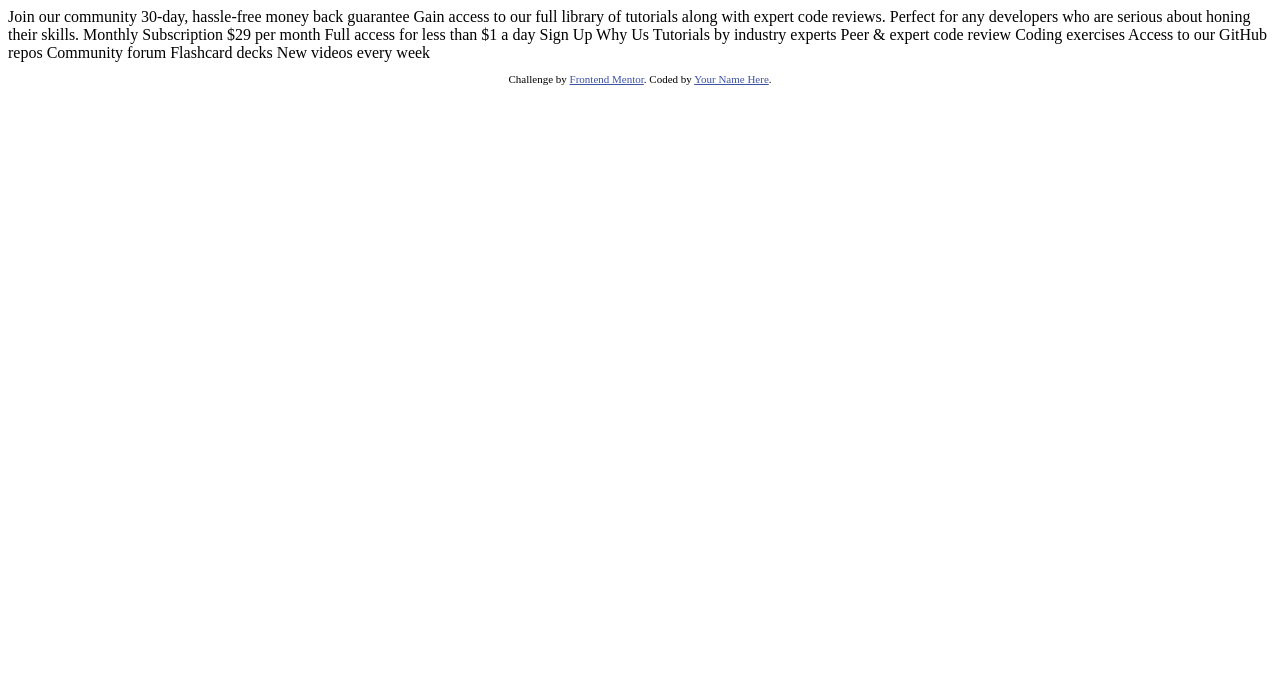
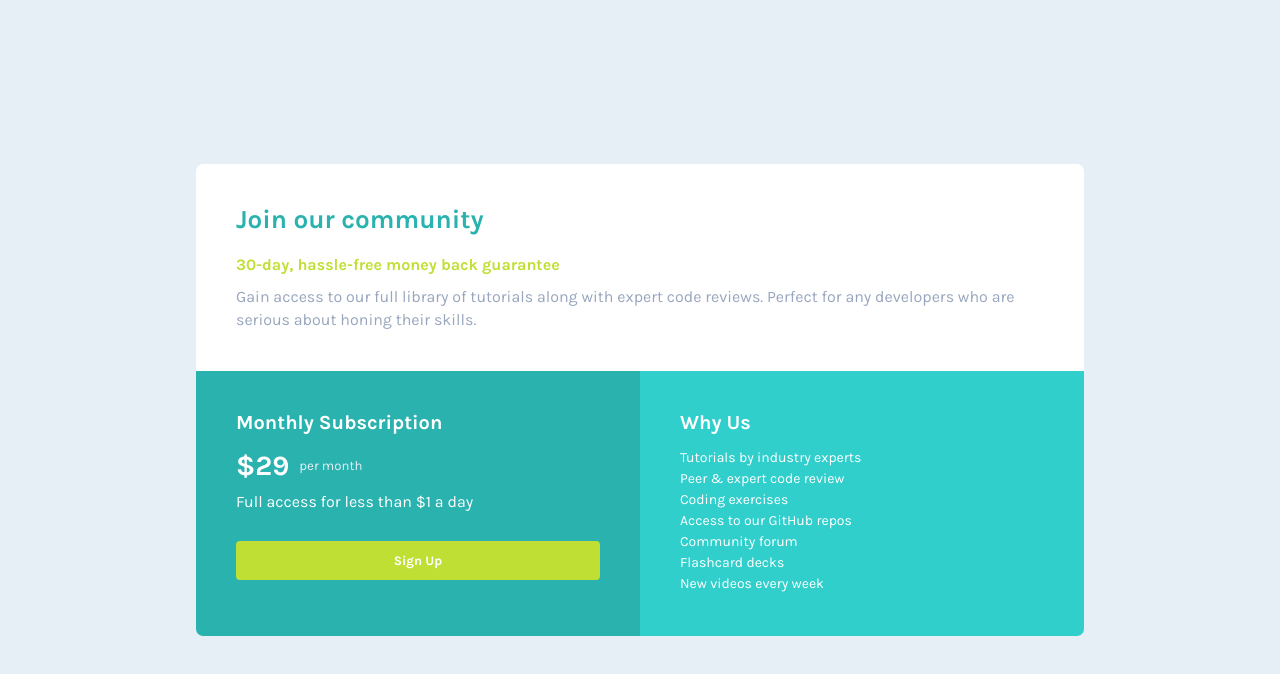
Before and after one commit to tomisin110/single-price-grid-component-master, a plain HTML site: page index.html in a window 1280 px wide. Drawn offline with Linux system fonts and the light colour scheme.

Commit message:
project updated

```diff
--- a/index.html
+++ b/index.html
@@ -5,6 +5,7 @@
   <meta name="viewport" content="width=device-width, initial-scale=1.0">
 
   <link rel="icon" type="image/png" sizes="32x32" href="./images/favicon-32x32.png">
+  <link rel="stylesheet" href="style.css">
 
   <title>Frontend Mentor | Single Price Grid Component</title>
 
@@ -15,36 +16,39 @@
   </style>
 </head>
 <body>
-  Join our community
+  <div class="container">
+    <div class="wrapper">
+      <div class="box join">
+        <h2>Join our community</h2>
+        <h4>30-day, hassle-free money back guarantee</h4>
+        <p>Gain access to our full library of tutorials along with expert code reviews.
+        Perfect for any developers who are serious about honing their skills.</p>
+      </div>
 
-  30-day, hassle-free money back guarantee
 
-  Gain access to our full library of tutorials along with expert code reviews.
-  Perfect for any developers who are serious about honing their skills.
+        <div class="box subscription">
+          <h2>Monthly Subscription</h2>
+          <h5><span class="price">&dollar;29</span> <span>per month</span></h5>
+          <p>Full access for less than &dollar;1 a day</p>
+          <a href="#">Sign Up</a>
+        </div>
 
-  Monthly Subscription
+        <div class="box whyus">
+          <h2>Why Us</h2>
+          <ul>
+            <li>Tutorials by industry experts</li>
+            <li>Peer &amp; expert code review</li>
+            <li>Coding exercises</li>
+            <li>Access to our GitHub repos</li>
+            <li>Community forum</li>
+            <li>Flashcard decks</li>
+            <li>New videos every week</li>
+          </ul>
 
-  &dollar;29 per month
+        </div>
 
-  Full access for less than &dollar;1 a day
+    </div>
+  </div>
 
-  Sign Up
-
-  Why Us
-
-  Tutorials by industry experts
-  Peer &amp; expert code review
-  Coding exercises
-  Access to our GitHub repos
-  Community forum
-  Flashcard decks
-  New videos every week
-
-  <footer>
-    <p class="attribution">
-      Challenge by <a href="https://www.frontendmentor.io?ref=challenge" target="_blank">Frontend Mentor</a>.
-      Coded by <a href="#">Your Name Here</a>.
-    </p>
-  </footer>
 </body>
 </html>
--- a/style.css
+++ b/style.css
@@ -0,0 +1,123 @@
+@import url('https://fonts.googleapis.com/css2?family=Karla:wght@400;700&display=swap');
+
+ :root{
+    --Cyan: hsl(179, 62%, 43%) ;
+    --Bright-Yellow: hsl(71, 73%, 54%);
+    --Light-Gray: hsl(204, 43%, 93%);
+   --Grayish-Blue: hsl(218, 22%, 67%);
+ }
+ html {
+     box-sizing: border-box;
+ }
+
+ *,
+ *::before,
+ *::after {
+     box-sizing: inherit;
+     margin: 0;
+     padding: 0;
+ }
+ body{
+    background-color: var(--Light-Gray);
+    min-height: 100vh;
+    display: flex;
+    align-items: center;
+    font-family: 'Karla',sans-serif;
+    font-size: 16px;
+
+ }
+ .container{
+    margin: 0 auto;
+    max-width: 920px;
+ }
+ .wrapper{
+    display: grid;
+    border-radius: 7px;
+    overflow: hidden;
+    background-color: #fff;
+    grid-template-columns: 50% 50%;
+    grid-template-areas: "a a" "b c";
+    margin: 2rem 1rem;
+
+ }
+ .box{
+    padding: 40px;
+ }
+ .join{
+    grid-area: a;
+ }
+ .subscription{
+    grid-area: b;
+    background-color: var(--Cyan);
+ }
+ .whyus{
+    grid-area: c;
+    background-color:hsl(179, 62%, 50%) ;
+ }
+  .join h2{
+    color: var(--Cyan);
+    font-size: 26px;
+    padding-bottom: 20px;
+ }
+ .join h4{
+    color: var(--Bright-Yellow);
+    padding-bottom: 12px;
+
+ }
+ .join p{
+    color: var(--Grayish-Blue);
+    line-height: 1.4;
+ }
+ h2{
+    color: #fff;
+    font-size:20px ;
+    padding-bottom: 15px;
+ }
+ h5{
+    display: flex;
+    align-items: center;
+    padding-bottom: 10px;
+ }
+ h5 span.price{
+    color: #fff;
+    font-size: 28px;
+    font-weight: 700;
+    padding-right: 10px;
+ }
+ h5 span{
+    font-weight: 400;
+    color:var(--Light-Gray);
+ }
+ .subscription p {
+    color: #fff;
+ }
+ .subscription a{
+    display: block;
+    text-align: center;
+    background-color: var(--Bright-Yellow);
+    text-decoration: none;
+    color: #fff;
+    font-weight: 800;
+    font-size: 13px;
+    padding: 12px 0;
+    border-radius: 4px;
+    margin-top: 30px;
+ }
+ .whyus ul{
+    list-style: none;
+ }
+ .whyus li{
+    color: #fff;
+    padding-bottom: 4px;
+    font-size: 14px;
+
+ }
+ @media(max-width:425px){
+    .wrapper{
+        grid-template-columns: 100%;
+        grid-template-areas: "a" "b" "c";
+    }
+    .box{
+        padding: 30px;
+    }
+ }
```
Also changed, not shown: 1 other file.
